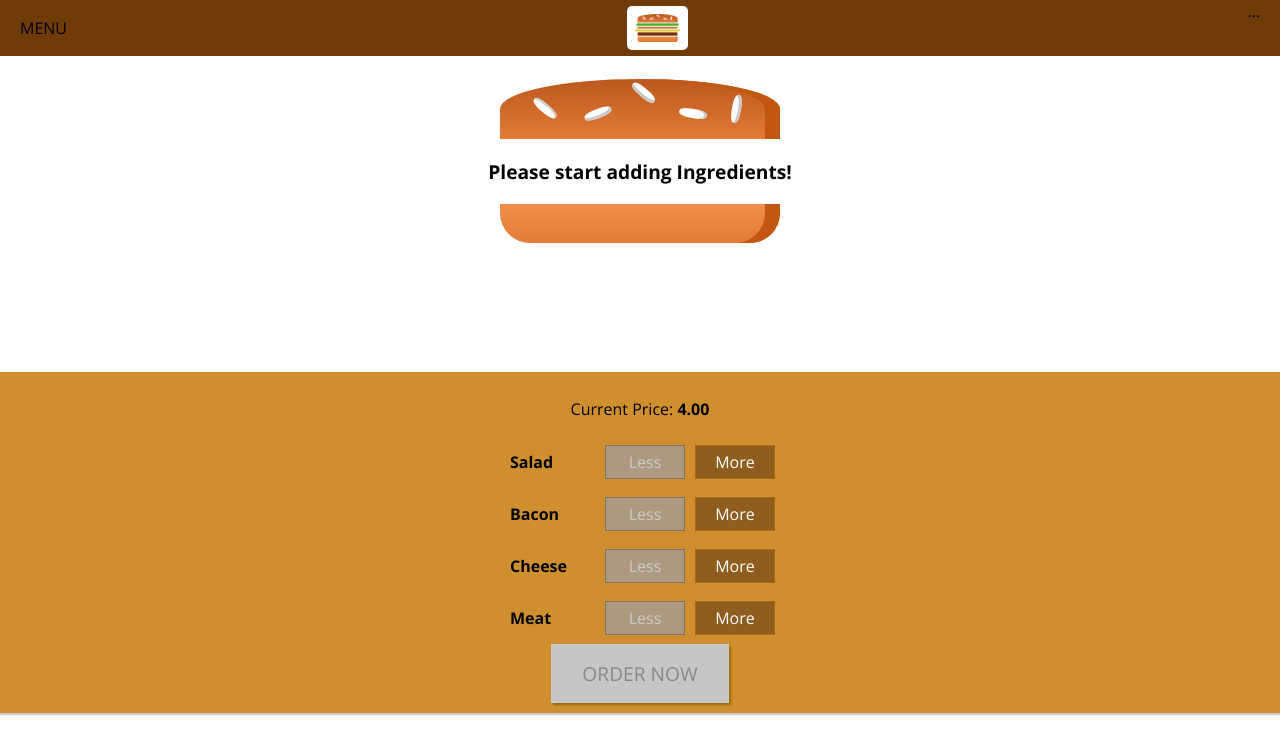
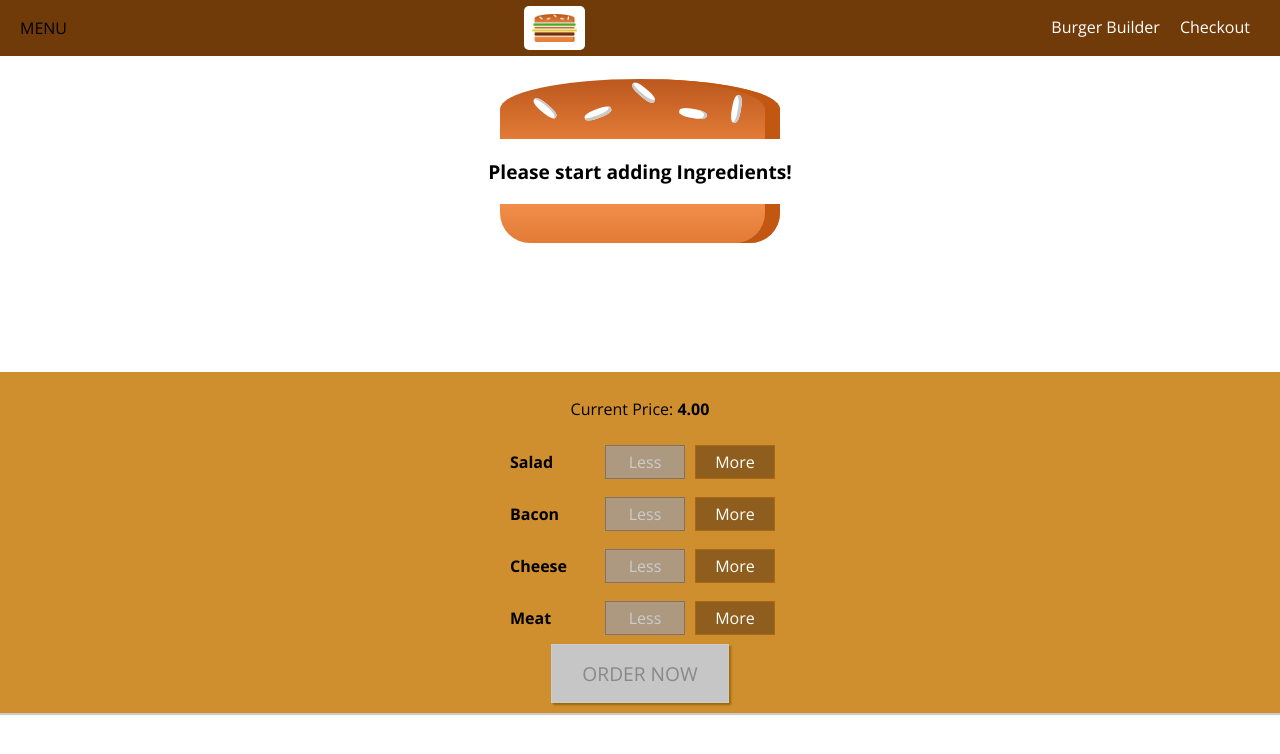
Before and after one commit to Yves848/BurgerBuilder, a React app: page / in a window 1280 px wide. Shown: the top 754 px of the page. Built offline with nearby package versions, Linux system fonts and the light colour scheme.

Commit message:
section 8 session 134

```diff
--- a/src/components/Logo/Logo.js
+++ b/src/components/Logo/Logo.js
@@ -5,7 +5,7 @@
 const logo = (props) => {
   return (
     <div className={classes.Logo}>
-      <img src={burgerLogo} alt=""MyBurger/>
+      <img src={burgerLogo} alt="MyBurger"/>
     </div>
   );
 }
--- /dev/null
+++ b/src/components/Navigation/NavigationItems/NavigationItem/NavigationItem.css
@@ -0,0 +1,26 @@
+.NavigationItem {
+  margin: 0;
+  box-sizing: border-box;
+  display: flex;
+  height: 100%;
+  width: auto;
+  align-items: center;
+}
+
+.NavigationItem a {
+  color: white;
+  text-decoration: none;
+  height: 100%;
+  padding: 16px 10px;
+  border-bottom: 4px solid transparent;
+  box-sizing: border-box;
+  display: block;
+}
+
+.NavigationItem a:hover,
+.NavigationItem a:active,
+.NavigationItem a:active {
+  background-color: #8f5c2c;
+  border-bottom: 4px solid #40a4c8;
+  color: white;
+}
--- /dev/null
+++ b/src/components/Navigation/NavigationItems/NavigationItem/NavigationItem.js
@@ -0,0 +1,15 @@
+import React from 'react';
+
+import classes from './NavigationItem.css';
+
+
+const navigationItem = (props) => {
+  return (
+    <li className={classes.NavigationItem}>
+      <a
+        href={props.link}
+        className={props.active ? classes.active : null}>{props.children}</a></li>
+  );
+}
+
+export default navigationItem;
--- /dev/null
+++ b/src/components/Navigation/NavigationItems/NavigationItems.css
@@ -0,0 +1,8 @@
+.NavigationItems {
+  margin: 0;
+  padding: 0;
+  list-style: none;
+  display: flex;
+  align-items: center;
+  height: 100%;
+}
--- /dev/null
+++ b/src/components/Navigation/NavigationItems/NavigationItems.js
@@ -0,0 +1,14 @@
+import React from 'react';
+import classes from './NavigationItems.css'
+import NavigationItem from './NavigationItem/NavigationItem';
+
+const navigationItems = (props) => {
+  return (
+    <ul className={classes.NavigationItems}>
+      <NavigationItem link='/' active>Burger Builder</NavigationItem>
+      <NavigationItem link='/'>Checkout</NavigationItem>
+    </ul>
+  );
+}
+
+export default navigationItems;
--- a/src/components/Navigation/Toolbar/Toolbar.js
+++ b/src/components/Navigation/Toolbar/Toolbar.js
@@ -1,6 +1,7 @@
 import React from 'react'
 import classes from './Toolbar.css';
 import Logo from '../../Logo/Logo';
+import NavigationItems from '../NavigationItems/NavigationItems'
 
 const toolbar = (props) => {
   return (
@@ -8,7 +9,7 @@
       <div>MENU</div>
       <Logo></Logo>
       <nav>
-        ...
+        <NavigationItems></NavigationItems>
       </nav>
     </header>
   );
```
